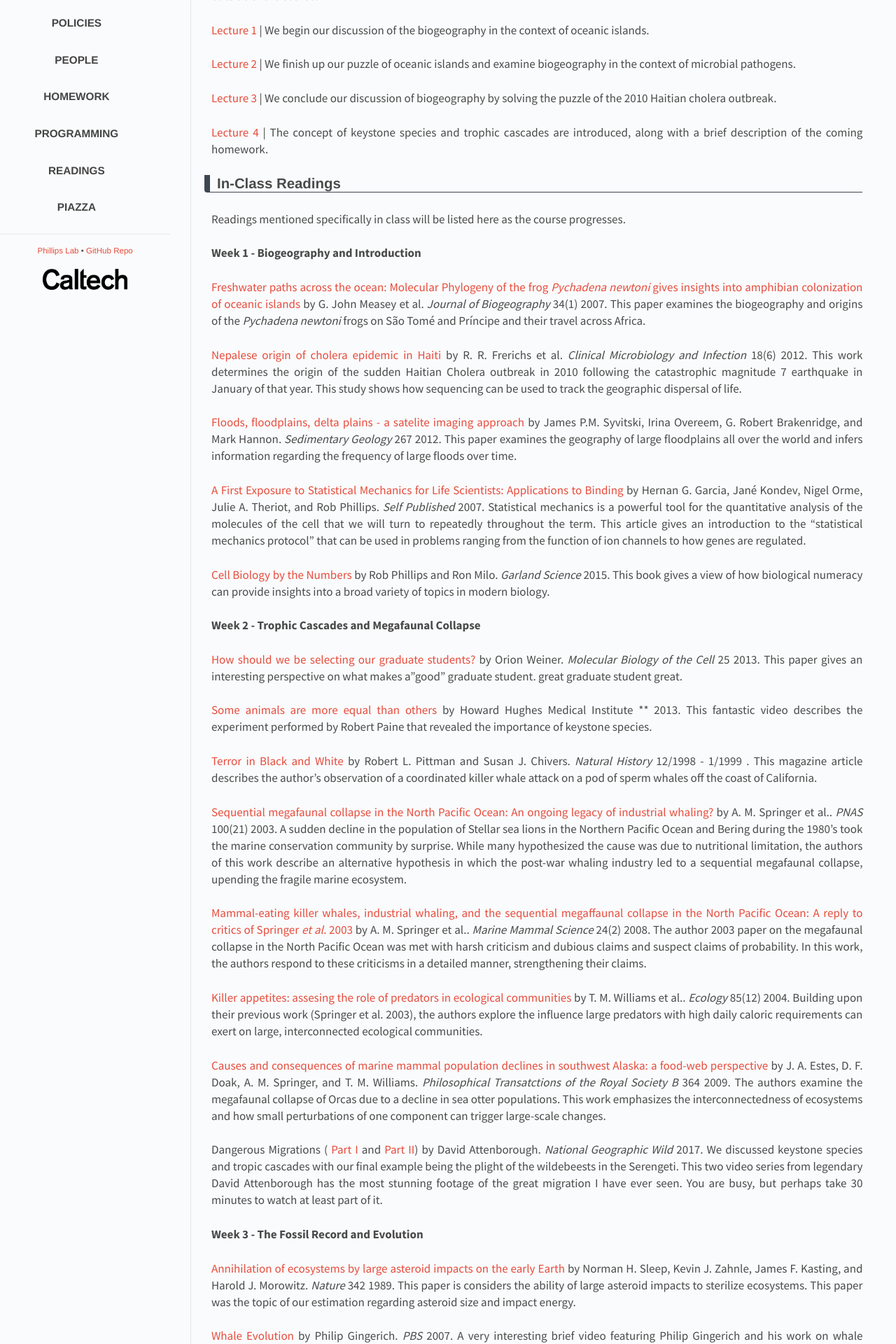
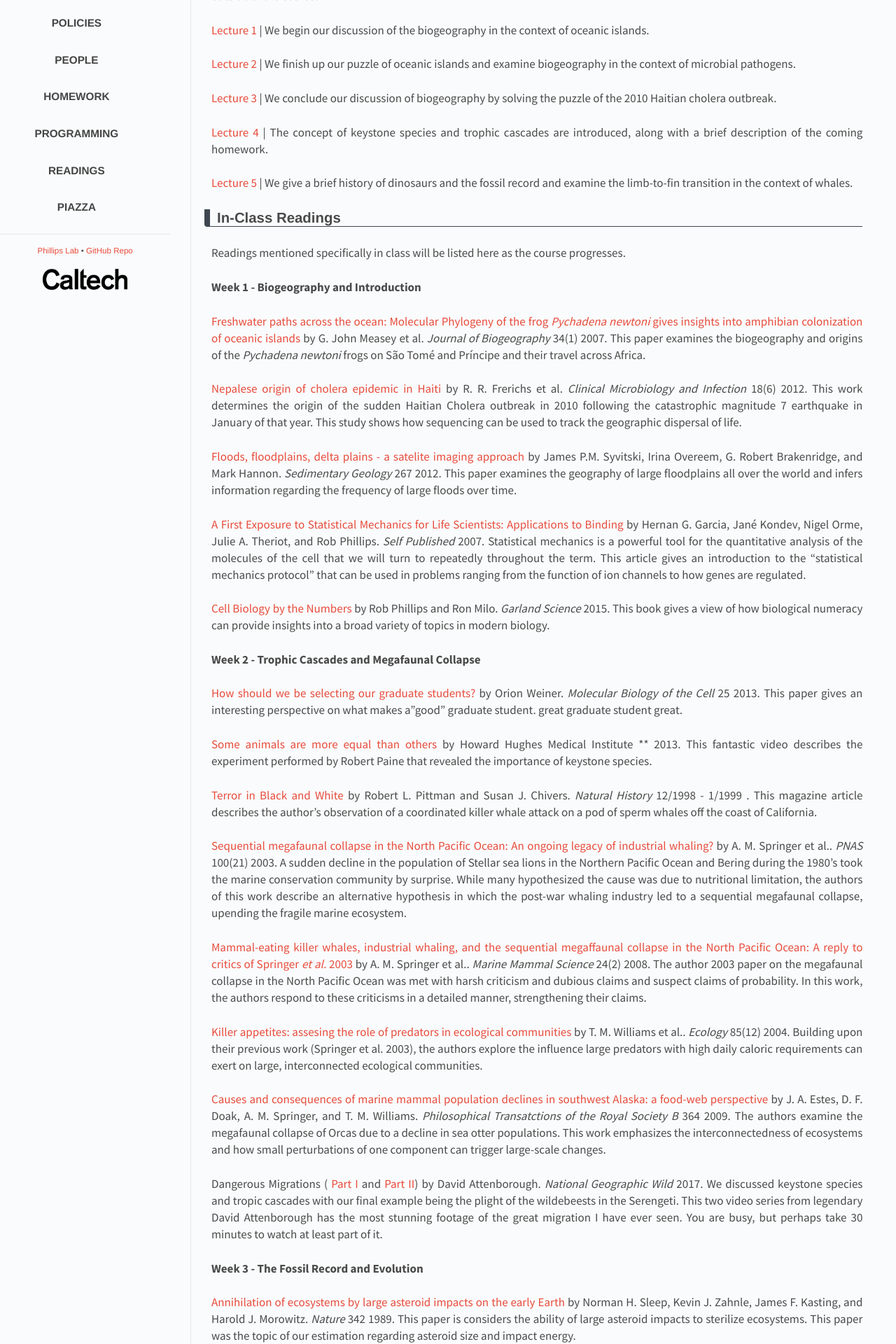
Before and after one commit to RPGroup-PBoC/bi1, a Jekyll site: the page built from _posts/2017-01-24-readings.md, in a window 1280 px wide. Shown: the part 356-2276 px from the top of the page at 70% size. Built offline with Jekyll 4.4.1, drawn with Linux system fonts in a browser that asks for light colours.

Commit message:
Added link to lecture slides for day 5

```diff
--- a/_posts/2017-01-24-readings.md
+++ b/_posts/2017-01-24-readings.md
@@ -21,6 +21,7 @@ share these notes with anyone outside of the course.
 
 [Lecture 4](http://www.rpgroup.caltech.edu/courses/bi1_2017/protected/Bi1_Sp2017_lec04_Trophic_Cascades.pdf) \| The concept of keystone species and trophic cascades are introduced, along with a brief description of the coming homework.
 
+[Lecture 5](http://www.rpgroup.caltech.edu/bi1_2017/protected/Bi1_Sp2017_lec05_Fossil_Record.pdf) \| We give a brief history of dinosaurs and the fossil record and examine the limb-to-fin transition in the context of whales.
 
 ## In-Class Readings
 
```
Also changed, not shown: 2 other files.
